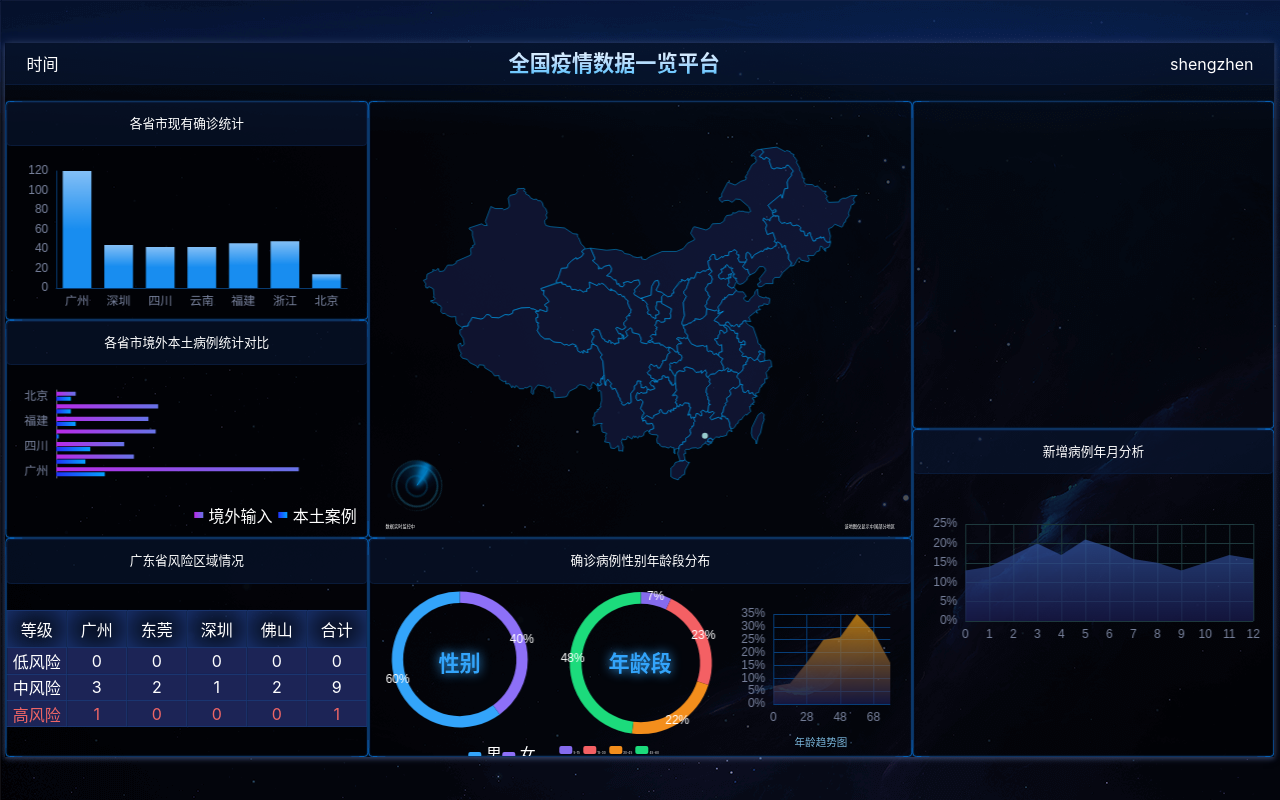
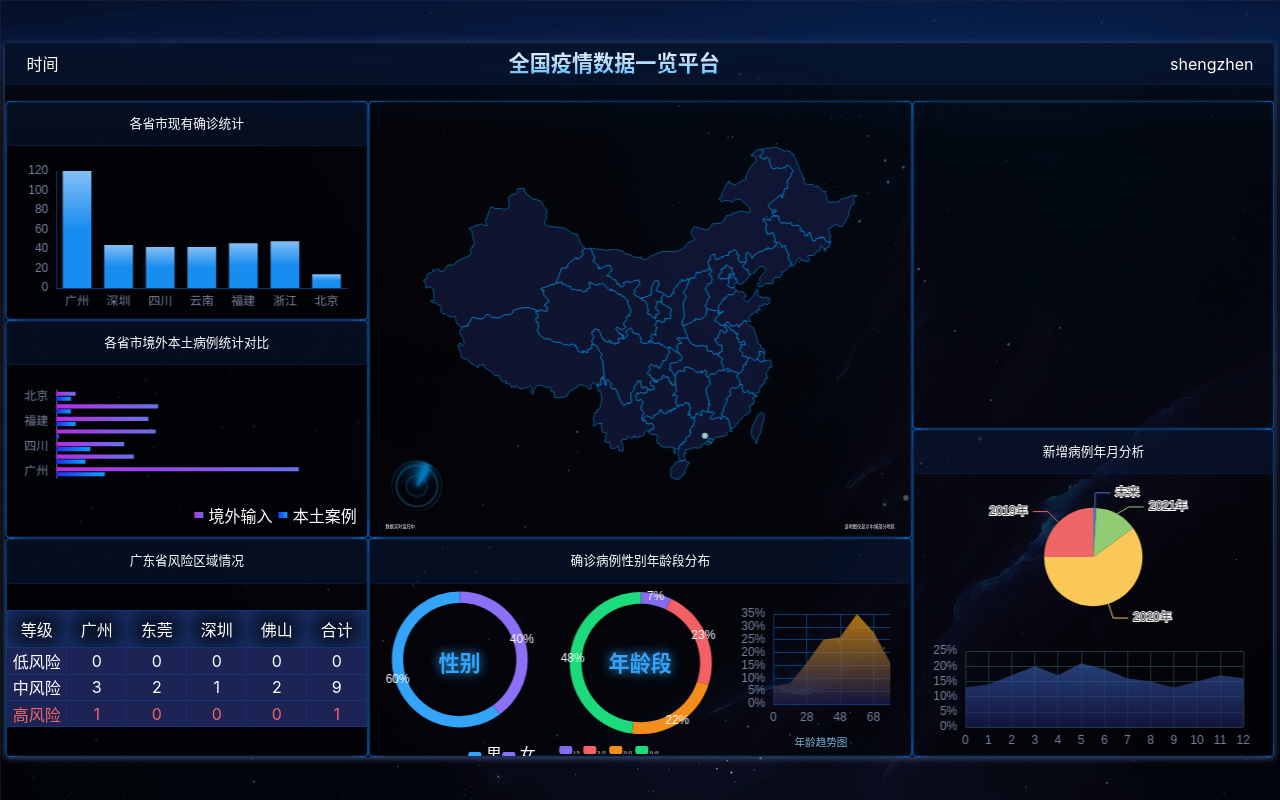
Before and after one commit to xiaolinzi7118/Epidemic-bigScreen, a React (Vite) app: page / in a window 1280 px wide. Built offline with nearby package versions, Linux system fonts and the light colour scheme.

Commit message:
完成年月份图表

```diff
--- /dev/null
+++ b/src/components/chart7-1.tsx
@@ -0,0 +1,93 @@
+import React, { useEffect, useRef } from 'react';
+import * as echarts from 'echarts';
+import { px } from '../shared/px';
+
+export const Chart71 = () => {
+    const divRef = useRef(null);
+    const myChart = useRef(null);
+    const data = {
+        1: [
+            0.15, 0.13, 0.11,
+            0.13, 0.14, 0.15,
+            0.16, 0.18, 0.21,
+            0.19, 0.17, 0.16,
+            0.15
+        ],
+        2: [
+            0.11, 0.15, 0.16,
+            0.22, 0.19, 0.17,
+            0.16, 0.14, 0.18,
+            0.17, 0.20, 0.17,
+            0.18
+        ],
+        3: [
+            0.13, 0.14, 0.17,
+            0.20, 0.17, 0.21,
+            0.19, 0.16, 0.15,
+            0.13, 0.15, 0.17,
+            0.16
+        ]
+    };
+    const render = data => {
+        myChart.current.setOption({
+            textStyle: {
+                fontSize: px(6),
+                color: '#79839E'
+            },
+            title: { show: false },
+            legend: { show: false },
+            grid: {
+                x: 20,
+                y: 10,
+                x2: 30,
+                y2: 0,
+                containLabel: true
+            },
+            color: ['#3597d4', '#3559a7', '#f6b044', '#ea5c5a', '#3ab059', '#fdfdfd'],
+            xAxis: {
+                type: 'category',
+                boundaryGap: false,
+                data: [0, 1, 2, 3, 4, 5, 6, 7, 8, 9, 10, 11, 12],
+                splitLine: { show: true, lineStyle: { color: '#1e393d' } },
+                axisTick: { show: false },
+                axisLine: { show: false },
+            },
+            yAxis: {
+                type: 'value',
+                splitLine: { lineStyle: { color: '#1e393d' } },
+                axisLabel: {
+                    formatter(val) {
+                        return val * 100 + '%';
+                    }
+                }
+            },
+            series: [{
+                type: 'line',
+                data: data,
+                symbol: 'circle',
+                symbolSize: px(4),
+                lineStyle: { width: px(1) },
+                areaStyle: {
+                    color: new echarts.graphic.LinearGradient(0, 0, 0, 1, [{
+                        offset: 0,
+                        color: '#3559a7'
+                    }, {
+                        offset: 1,
+                        color: '#1b1d52'
+                    }]),
+                }
+            }]
+        });
+    };
+    useEffect(() => {
+        myChart.current = echarts.init(divRef.current);
+        render(data[1]);
+        setInterval(() => {
+            render(data[Math.ceil(Math.random() * 3)]);
+        }, 1500);
+    }, []);
+    return (
+        <div className='chart7-1' ref={divRef}>
+        </div>
+    );
+};
--- /dev/null
+++ b/src/components/chart7-2.tsx
@@ -0,0 +1,39 @@
+import React, { useEffect, useRef } from 'react';
+import * as echarts from 'echarts';
+import { px } from '../shared/px';
+
+export const Chart72 = () => {
+    const divRef = useRef(null);
+    useEffect(() => {
+        var myChart = echarts.init(divRef.current);
+        myChart.setOption({
+            tooltip: {
+                trigger: 'item'
+            },
+            series: [
+                {
+                    name: '确诊病例占比',
+                    type: 'pie',
+                    radius: '60%',
+                    data: [
+                        { value: 0.01, name: '未来' },
+                        { value: 0.14, name: '2021年' },
+                        { value: 0.6, name: '2020年' },
+                        { value: 0.25, name: '2019年' }
+                    ],
+                    emphasis: {
+                        itemStyle: {
+                            shadowBlur: 10,
+                            shadowOffsetX: 0,
+                            shadowColor: 'rgba(0, 0, 0, 0.5)'
+                        }
+                    }
+                }
+            ]
+        });
+    }, []);
+
+    return (
+        <div className='chart7-2' ref={divRef} />
+    );
+};
--- a/src/components/chart7.tsx
+++ b/src/components/chart7.tsx
@@ -1,95 +1,14 @@
-import React, { useEffect, useRef } from 'react';
-import * as echarts from 'echarts';
-import { px } from '../shared/px';
+import React from 'react';
+import { Chart71 } from './chart7-1';
+import { Chart72 } from './chart7-2';
 
 export const Chart7 = () => {
-    const divRef = useRef(null);
-    const myChart = useRef(null);
-    const data = {
-        1: [
-            0.15, 0.13, 0.11,
-            0.13, 0.14, 0.15,
-            0.16, 0.18, 0.21,
-            0.19, 0.17, 0.16,
-            0.15
-        ],
-        2: [
-            0.11, 0.15, 0.16,
-            0.22, 0.19, 0.17,
-            0.16, 0.14, 0.18,
-            0.17, 0.20, 0.17,
-            0.18
-        ],
-        3: [
-            0.13, 0.14, 0.17,
-            0.20, 0.17, 0.21,
-            0.19, 0.16, 0.15,
-            0.13, 0.15, 0.17,
-            0.16
-        ]
-    };
-    const render = data => {
-        myChart.current.setOption({
-            textStyle: {
-                fontSize: px(6),
-                color: '#79839E'
-            },
-            title: { show: false },
-            legend: { show: false },
-            grid: {
-                x: 20,
-                y: 50,
-                x2: 20,
-                y2: 0,
-                containLabel: true
-            },
-            color: ['#3597d4', '#3559a7', '#f6b044', '#ea5c5a', '#3ab059', '#fdfdfd'],
-            xAxis: {
-                type: 'category',
-                boundaryGap: false,
-                data: [0, 1, 2, 3, 4, 5, 6, 7, 8, 9, 10, 11, 12],
-                splitLine: { show: true, lineStyle: { color: '#1e393d' } },
-                axisTick: { show: false },
-                axisLine: { show: false },
-            },
-            yAxis: {
-                type: 'value',
-                splitLine: { lineStyle: { color: '#1e393d' } },
-                axisLabel: {
-                    formatter(val) {
-                        return val * 100 + '%';
-                    }
-                }
-            },
-            series: [{
-                type: 'line',
-                data: data,
-                symbol: 'circle',
-                symbolSize: px(4),
-                lineStyle: { width: px(1) },
-                areaStyle: {
-                    color: new echarts.graphic.LinearGradient(0, 0, 0, 1, [{
-                        offset: 0,
-                        color: '#3559a7'
-                    }, {
-                        offset: 1,
-                        color: '#1b1d52'
-                    }]),
-                }
-            }]
-        });
-    };
-    useEffect(() => {
-        myChart.current = echarts.init(divRef.current);
-        render(data[1]);
-        setInterval(() => {
-            render(data[Math.ceil(Math.random() * 3)]);
-        }, 1500);
-    }, []);
     return (
-        <div className="chart">
+        <div className="chart chart7">
             <h2>新增病例年月分析</h2>
-            <div ref={divRef} className="chart-content">
+            <div className="chart-content">
+                <Chart72 />
+                <Chart71 />
             </div>
         </div>
     );
--- a/src/pages/home.scss
+++ b/src/pages/home.scss
@@ -242,6 +242,24 @@
     }
     > .section7 {
       grid-area: box7;
+      .chart7{
+        height: px(600);
+        .chart-content{
+          height: 100%;
+          display: flex;
+          flex-direction: column;
+          justify-content: space-around;
+          .chart7-2{
+            height: 60%;
+            width: 70%;
+            margin: 0 auto;
+          }
+          .chart7-1{
+            height: 40%;
+            height: px(200);
+          }
+        }
+      }
     }
     .chart {
       height: px(400);
```
Also changed, not shown: src/components/chart6.tsx (added).
